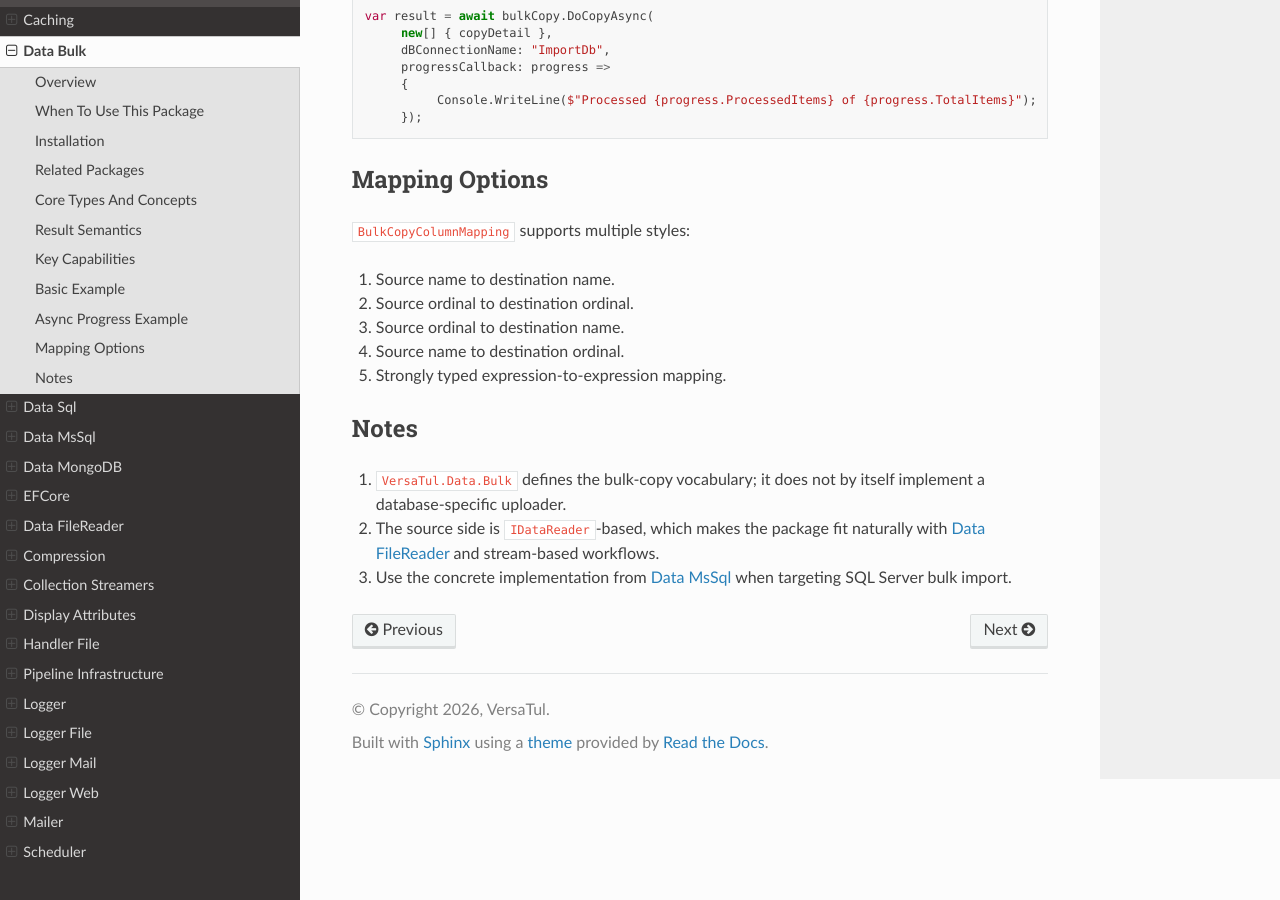
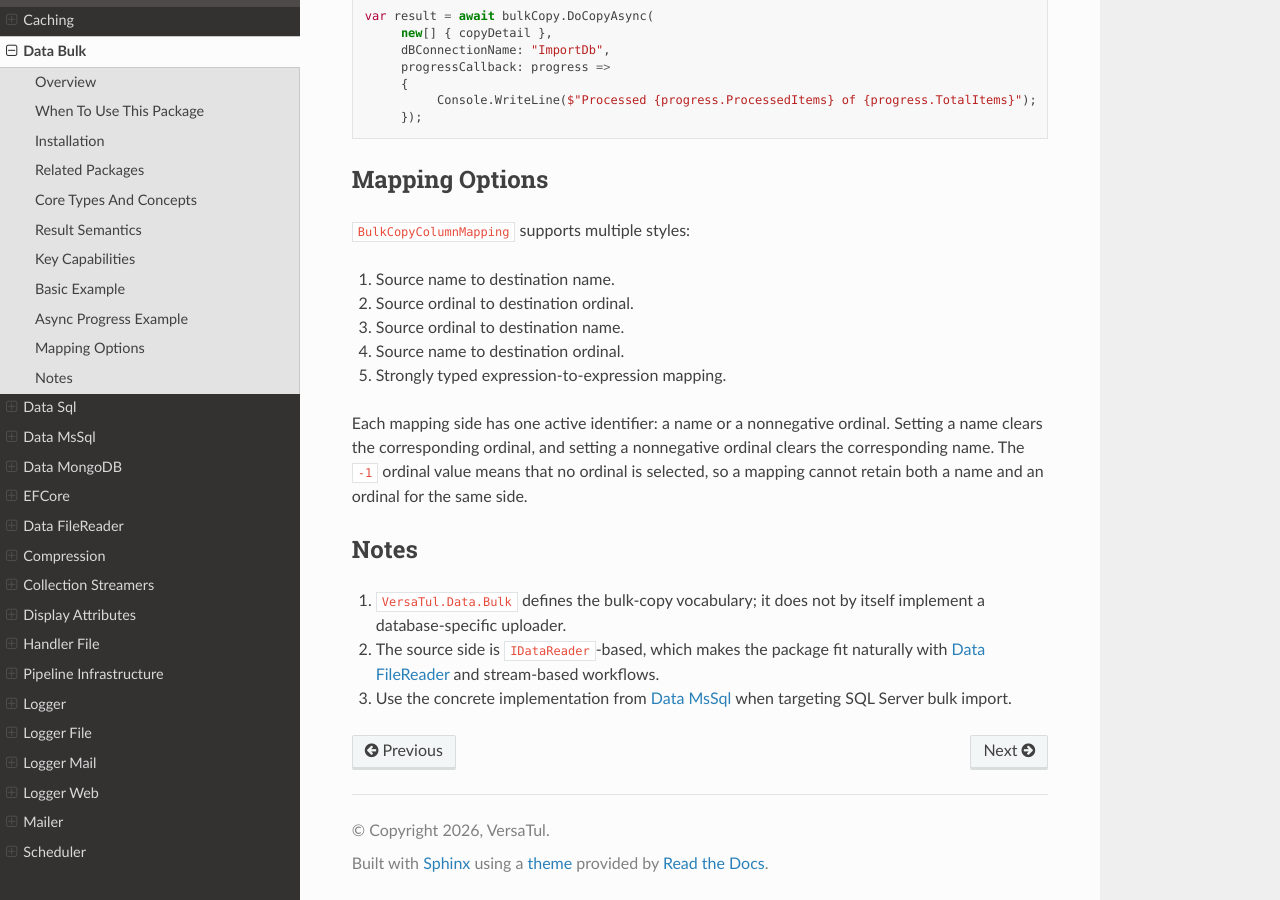
Before and after one commit to BjornWilliams/DocsVersaTul, a Sphinx documentation site: the page built from docs/source/bulk.rst, in a window 1280 px wide and 900 px high, scrolled down 2507 px. Built offline with Sphinx 7.4.7 and the Read the Docs theme 3.1.0, drawn with Linux system fonts in a browser that asks for light colours.

Commit message:
Document bulk column mapping invariants
AB#2966

AB#2959

```diff
--- a/docs/source/bulk.rst
+++ b/docs/source/bulk.rst
@@ -126,6 +126,8 @@ Mapping Options
 4. Source name to destination ordinal.
 5. Strongly typed expression-to-expression mapping.
 
+Each mapping side has one active identifier: a name or a nonnegative ordinal. Setting a name clears the corresponding ordinal, and setting a nonnegative ordinal clears the corresponding name. The ``-1`` ordinal value means that no ordinal is selected, so a mapping cannot retain both a name and an ordinal for the same side.
+
 Notes
 -----
 
```
